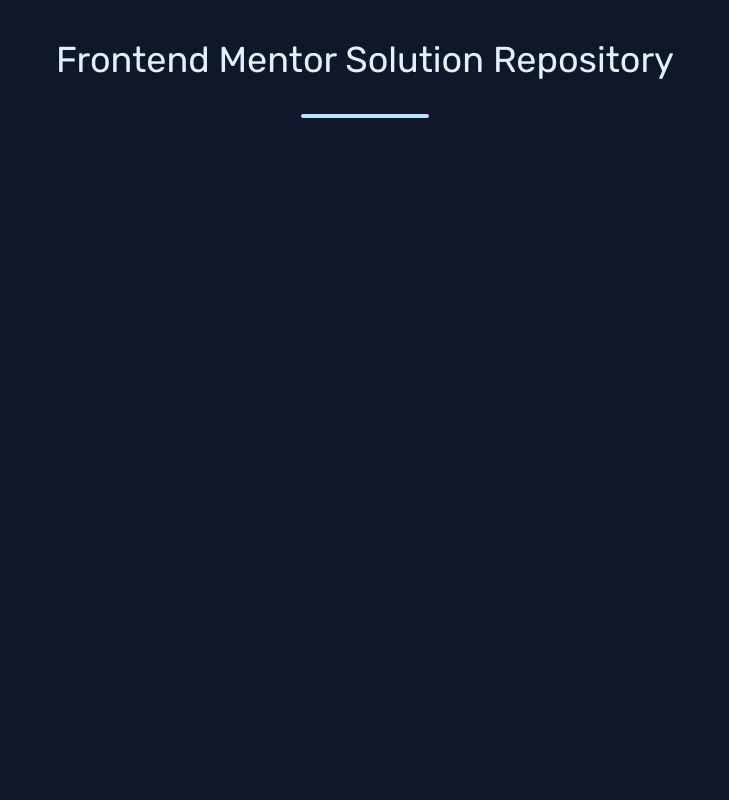
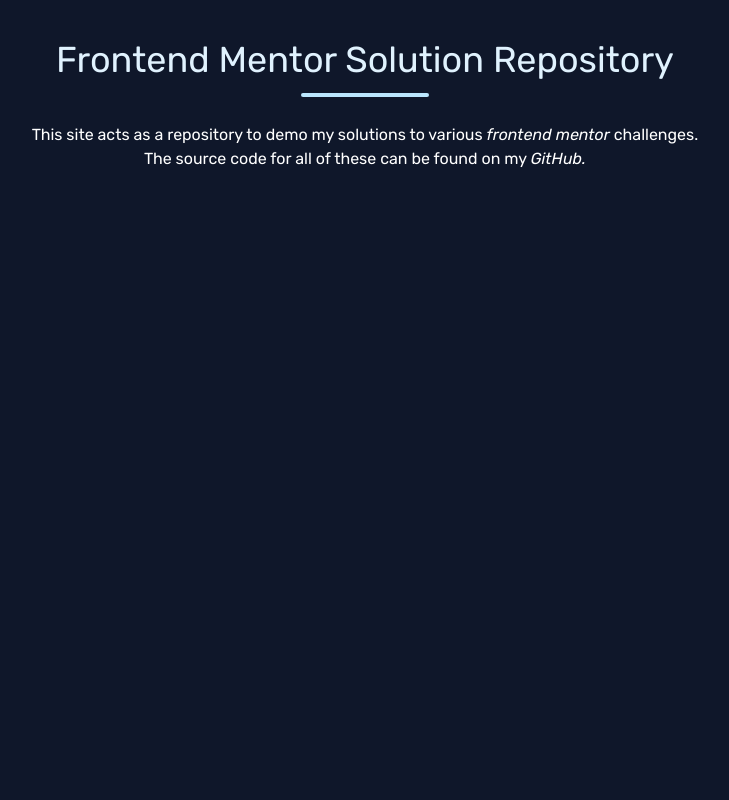
Before and after one commit to JamieKennedy/frontend-mentor, a React (Vite) app: page / in a window 1280 px wide. Shown: the top 800 px of the page, without its empty margins (275-1004 px from the left). Built offline with nearby package versions, Linux system fonts and the light colour scheme.

Commit message:
Alterd struture for header and added header text

```diff
--- a/src/pages/home/Home.tsx
+++ b/src/pages/home/Home.tsx
@@ -1,13 +1,11 @@
 import React from "react";
-import AnimatedText from "./components/AnimatedText";
+import Header from "./components/Header";
+import AnimatedText from "./components/UI/AnimatedText";
 
 const Home = () => {
     return (
         <div className="min-h-screen w-full bg-slate-900 ">
-            <section className="align-items-center m-auto flex h-48 max-w-screen-2xl flex-col justify-evenly py-10 ">
-                <AnimatedText>Frontend Mentor Solution Repository</AnimatedText>
-                <div className="m-auto h-1 w-32 rounded-sm bg-sky-200"></div>
-            </section>
+            <Header />
             <section className="h-screen w-full "></section>
         </div>
     );
--- /dev/null
+++ b/src/pages/home/components/Header.tsx
@@ -0,0 +1,37 @@
+import { FunctionComponent } from "react";
+import AnimatedText from "./UI/AnimatedText";
+
+const Header: FunctionComponent = () => {
+    return (
+        <header className="align-items-center m-auto flex h-56 max-w-screen-2xl flex-col justify-evenly py-10 ">
+            <AnimatedText>Frontend Mentor Solution Repository</AnimatedText>
+            <div className="m-auto h-1 w-32 rounded-sm bg-sky-200"></div>
+            <div className="max-w-4xlr m-auto text-center font-rubik text-white">
+                <p>
+                    This site acts as a repository to demo my solutions to
+                    various{" "}
+                    <a
+                        href="https://www.frontendmentor.io/"
+                        target="_blank"
+                        className="italic hover:text-fuchsia-600"
+                    >
+                        frontend mentor
+                    </a>{" "}
+                    challenges.
+                </p>
+                <p>
+                    The source code for all of these can be found on my{" "}
+                    <a
+                        href="https://github.com/JamieKennedy"
+                        target="_blank"
+                        className="italic hover:text-fuchsia-600"
+                    >
+                        GitHub.
+                    </a>
+                </p>
+            </div>
+        </header>
+    );
+};
+
+export default Header;
--- a/vite.config.ts
+++ b/vite.config.ts
@@ -1,8 +1,7 @@
+import { defineConfig } from "vite";
 import react from "@vitejs/plugin-react-swc";
-import { defineConfig } from "vite";
 
 // https://vitejs.dev/config/
 export default defineConfig({
     plugins: [react()],
-    base: "",
 });
```
Also changed, not shown: src/pages/home/components/UI/AnimatedText.tsx (renamed from src/pages/home/components/AnimatedText.tsx).
